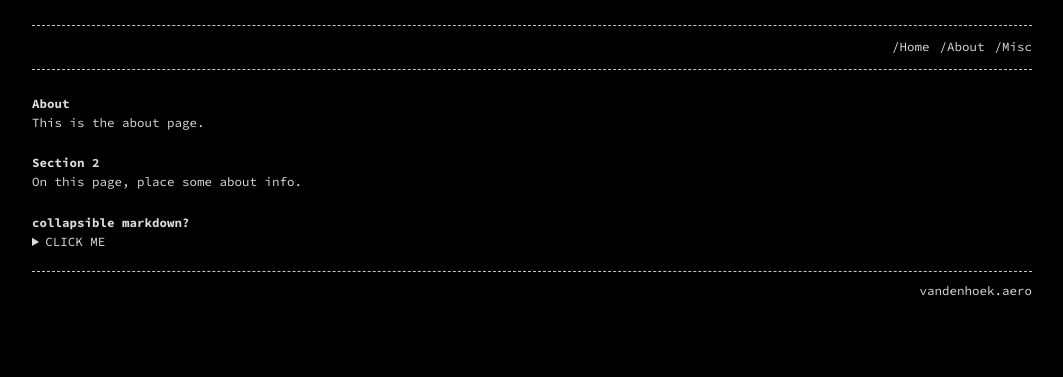
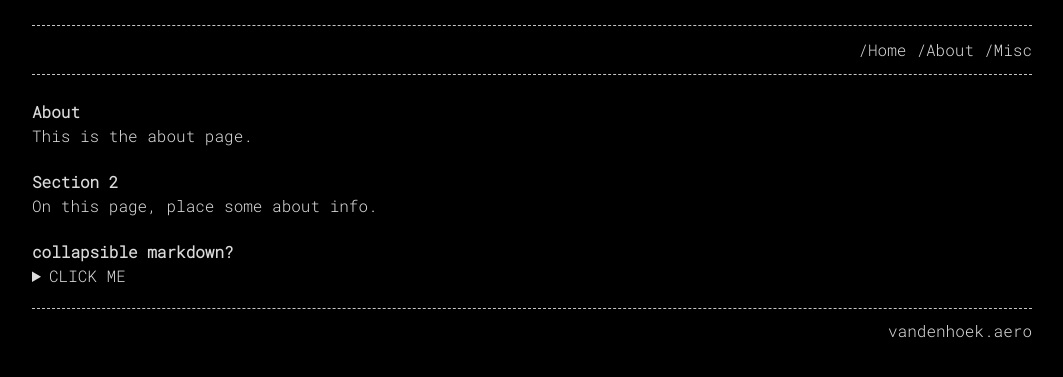
Before and after one commit to mvdhoek/mvdhoek.github.io, a Jekyll site: the page built from about.md, in a window 1280 px wide. Shown: the top 377 px of the page, without its empty margins (108-1171 px from the left). Built offline with Jekyll 4.4.1, drawn with Linux system fonts in a browser that asks for light colours.

Commit message:
Changed styling

```diff
--- a/_config.yml
+++ b/_config.yml
@@ -1,5 +1,5 @@
 #theme: jekyll-theme-hacker
-theme: jekyll-theme-console
+#theme: jekyll-theme-console
 
 # Site Settings
 title                    : "vandenhoek.aero"
--- a/_sass/base.scss
+++ b/_sass/base.scss
@@ -1,12 +1,13 @@
 @charset "utf-8";
 @import url('https://fonts.googleapis.com/css?family=Source+Code+Pro:400,700');
+@import url('https://fonts.googleapis.com/css2?family=Cutive+Mono&family=Share+Tech+Mono&family=Comfortaa:wght@300&family=Roboto+Mono:ital,wght@0,300;1,300&display=swap');
 
 /**
  * Style variables
  */
-$base-font-family:     'Source Code Pro', monospace !default;
-$base-font-size:       12.5px !default;
-$mobile-font-size:     12px !default;
+$base-font-family:     'Roboto Mono', monospace !default;
+$base-font-size:       16px !default;
+$mobile-font-size:     14px !default;
 $base-line-height:     1.5 !default;
 $container-width:      90% !default;
 $container-max-width:  1000px !default;
```
